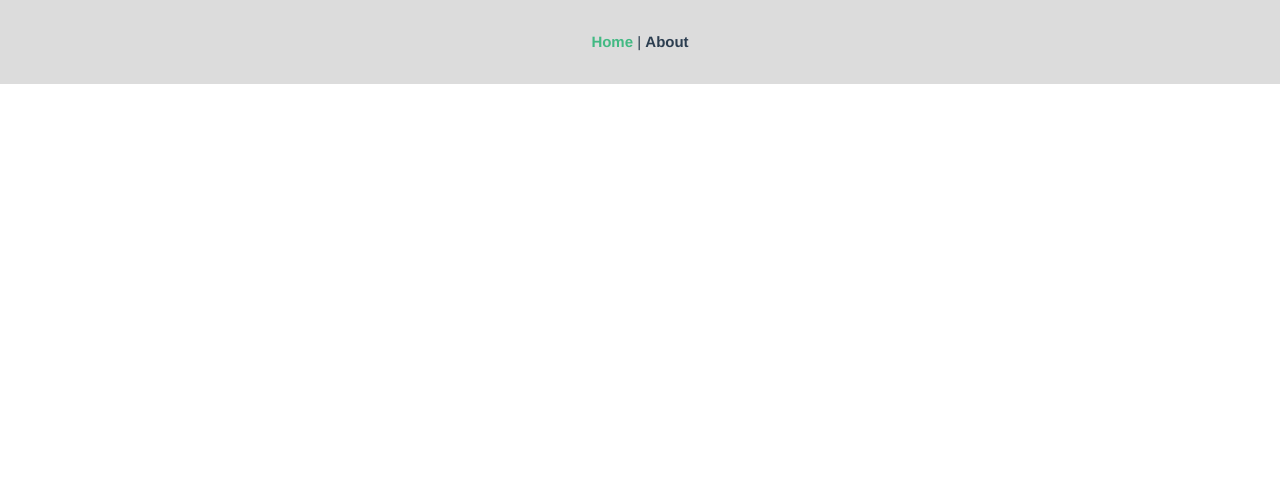
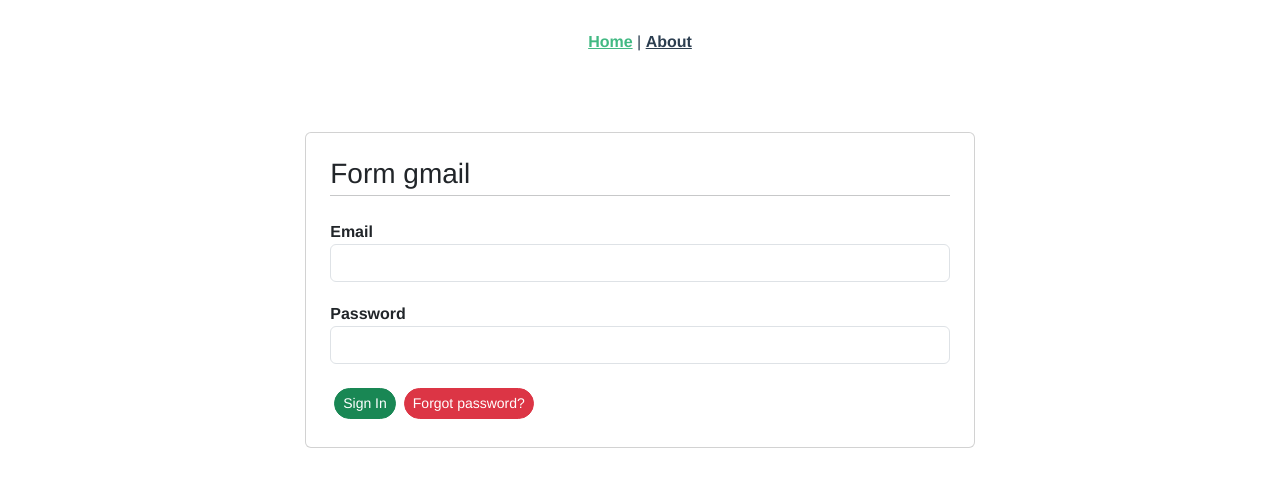
Before and after one commit to EleonoraPavlova/formGmail, a Vue app: page / in a window 1280 px wide. Shown: the top 486 px of the page. Built offline with nearby package versions, Linux system fonts and the light colour scheme.

Commit message:
added bootstrap/buttons/input

```diff
--- a/package.json
+++ b/package.json
@@ -7,6 +7,7 @@
     "build": "vue-cli-service build"
   },
   "dependencies": {
+    "bootstrap": "5.2.2",
     "core-js": "^3.8.3",
     "normalize.css": "^8.0.1",
     "vue": "^3.2.13",
--- a/src/assets/base.css
+++ b/src/assets/base.css
@@ -4,7 +4,6 @@
   -moz-osx-font-smoothing: grayscale;
   text-align: center;
   color: #2c3e50;
-  background-color: gainsboro;
 }
 
 *,
--- /dev/null
+++ b/src/common/AppButtons.vue
@@ -0,0 +1,33 @@
+<template>
+	<button
+		class="btn m-1"
+		:class="[`btn-${color}`, `btn-${size}`]"
+		@click="$emit('click')"
+	>
+		<slot />
+	</button>
+</template>
+
+<script>
+export default {
+	name: "AppButtons",
+	props: {
+		color: {
+			type: String,
+			default: "primary",
+		},
+		size: {
+			type: String,
+			default: "lg",
+		},
+		type: {
+			type: String,
+			default: "button",
+		},
+	},
+	emits: ["click"],
+};
+</script>
+
+<style>
+</style>
--- /dev/null
+++ b/src/common/AppInput.vue
@@ -0,0 +1,41 @@
+<template>
+	<input class="mb-1" :class="size" :value="modelValue" @input="updateInput" />
+</template>
+
+
+
+<script>
+export default {
+	name: "MyInput",
+	props: {
+		modelValue: {
+			type: String,
+			default: "",
+		},
+		size: {
+			type: String,
+			default: "form-control",
+		},
+		type: {
+			type: String,
+			default: "text",
+		},
+		id: {
+			type: String,
+			default: "",
+		},
+	},
+	emits: ["update:modelValue"],
+	//emits - @input="updateInput" событие, которое modelValue слушает( что input  изменился, обязательно)
+	// у родителя передаем v-model.trim="inputValue" ; inputValue  записывает как строку в data обязательно!
+	// :value="modelValue" - очень важно, это двухсторонее связывание!
+	methods: {
+		updateInput(event) {
+			this.$emit("update:modelValue", event.target.value);
+		},
+	},
+};
+</script>
+
+<style lang="scss">
+</style>
--- a/src/main.js
+++ b/src/main.js
@@ -5,5 +5,7 @@
 import "./assets/normalize.css";
 import "./assets/mixins.scss";
 import "./assets/base.css";
+import 'bootstrap/dist/css/bootstrap.min.css';
+//терминал
 
 createApp(App).use(store).use(router).mount('#app')
--- a/src/views/HomeView.vue
+++ b/src/views/HomeView.vue
@@ -1,12 +1,61 @@
 <template>
-	<div class="home"></div>
+	<div class="container mt-5">
+		<div class="d-flex justify-content-center">
+			<div class="card p-4 width mb-4">
+				<h3 class="mb-0 text-start">Form gmail</h3>
+				<hr class="mt-1 mb-4" />
+				<div class="text-start mb-3">
+					<label for="inputEmail"><strong>Email</strong></label>
+					<AppInput
+						v-model.trim="inputValueMail"
+						type="email"
+						id="inputEmail"
+					/>
+				</div>
+				<div class="text-start mb-3">
+					<label for="inputPassword"><strong>Password</strong> </label>
+					<AppInput
+						v-model.trim="inputValuePass"
+						type="password"
+						id="inputPassword"
+					/>
+				</div>
+				<div class="d-flex justify-content-start align-items-center">
+					<AppButtons color="success" size="sm" class="rounded-pill"
+						>Sign In</AppButtons
+					>
+					<AppButtons color="danger" size="sm" class="rounded-pill"
+						>Forgot password?</AppButtons
+					>
+				</div>
+			</div>
+		</div>
+	</div>
 </template>
 
 <script>
-// @ is an alias to /src
+import AppButtons from "../common/AppButtons.vue";
+import AppInput from "../common/AppInput.vue";
 
 export default {
 	name: "HomeView",
-	components: {},
+	components: {
+		AppButtons,
+		AppInput,
+	},
+	data() {
+		return {
+			inputValueMail: "",
+			inputValuePass: "",
+		};
+	},
 };
 </script>
+
+
+<style lang="scss" scoped>
+@import "../assets/mixins.scss";
+.width {
+	width: 60%;
+}
+</style>
```
Also changed, not shown: src/components/AppInput.vue (deleted, +0 -16 lines), 1 other file (tests, documents, lock files or other folders).
